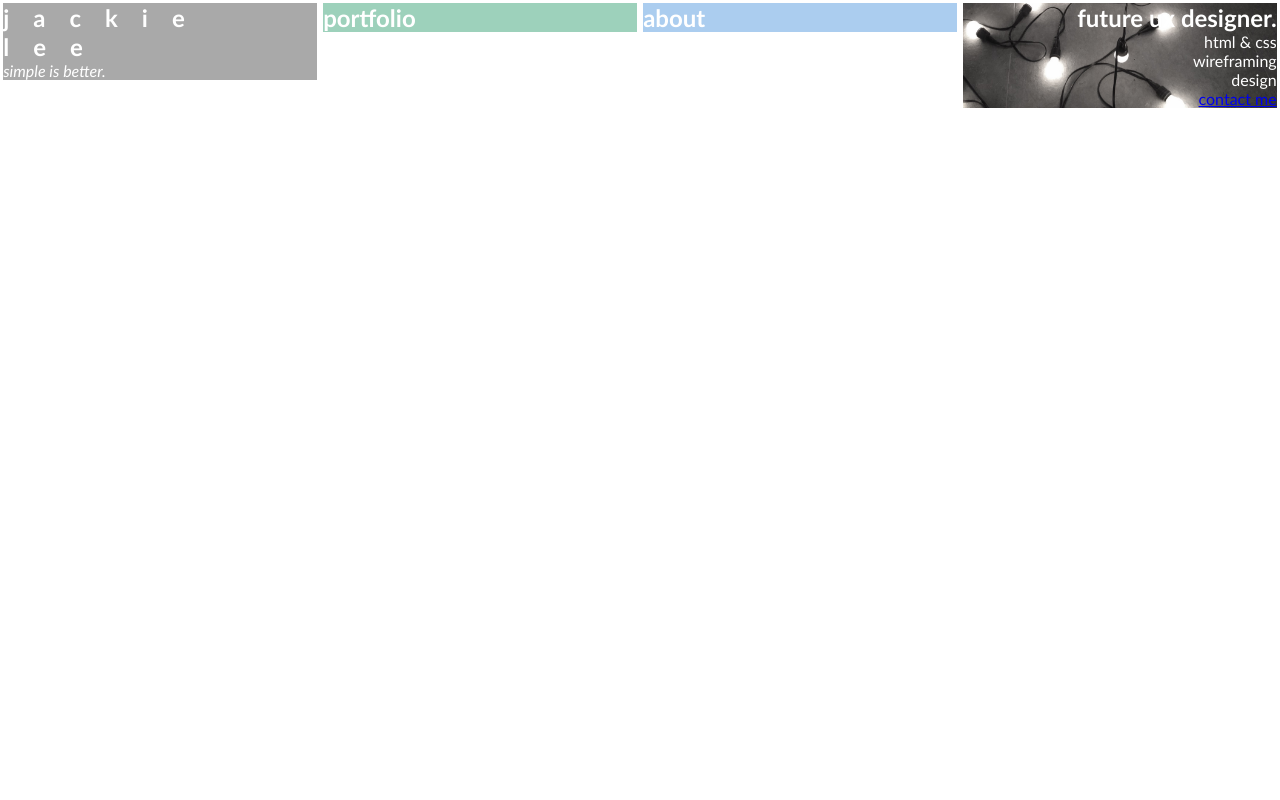
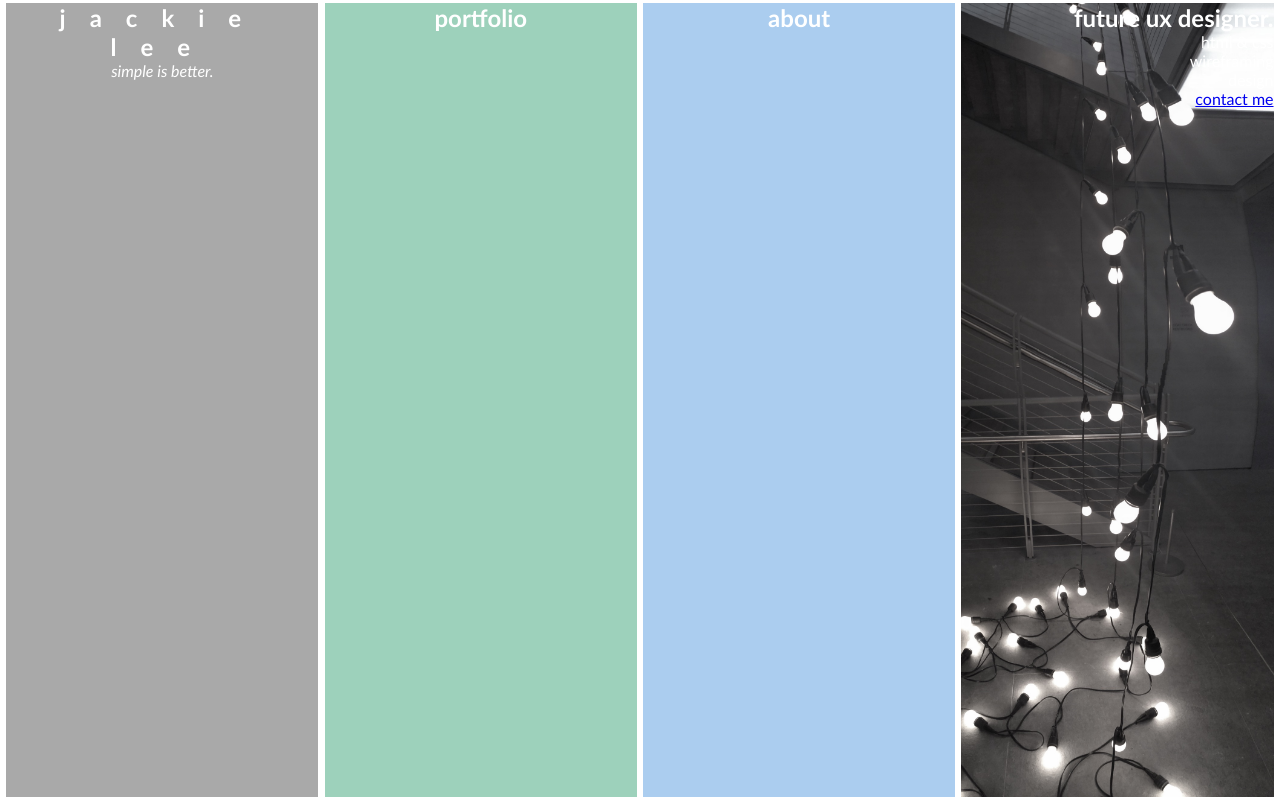
Before and after one commit to jjlee2/jjlee2.github.io, a plain HTML site: page unit_3/index.html in a window 1280 px wide. Drawn offline with Linux system fonts and the light colour scheme.

Commit message:
Update style.css

```diff
--- a/unit_3/css/style.css
+++ b/unit_3/css/style.css
@@ -17,16 +17,17 @@ ul {
 	list-style-type: none;
 }
 
-#container {
+.container {
 	height: 100vh;
+	padding:.25%;
 	width: 100%;
 	text-align: center;
 }
 
 #home_page, #about, #portfolio, #photo {
 	width: 24.5%;
-	height: 99.5%;
-	margin:.25%;
+	height: 100%;
+	margin:0 .25%;
 	float: left;
 }
 
```
